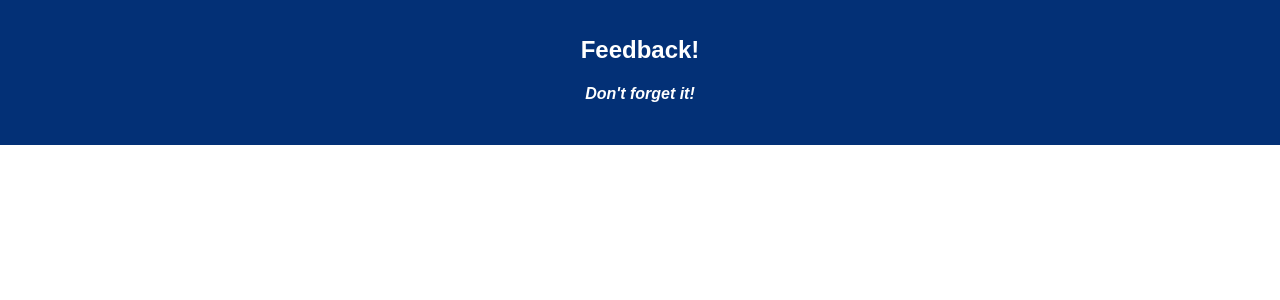
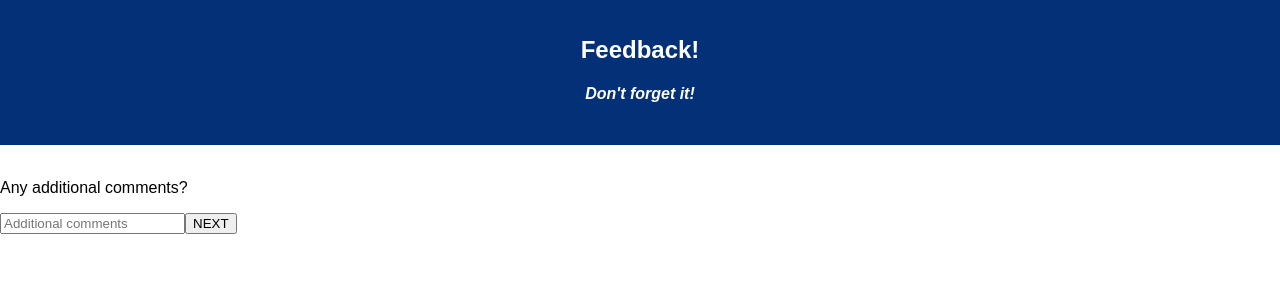
Before and after one commit to s-mahler/redux-feedback-loop, a React (Create React App) app: page /#/comments in a window 1280 px wide. Shown: the top 300 px of the page. Built offline with nearby package versions, Linux system fonts and the light colour scheme.

Commit message:
added comment route and submit to reducer

```diff
--- a/src/components/App/App.js
+++ b/src/components/App/App.js
@@ -5,7 +5,8 @@ import Feeling from '../Feeling/Feeling';
 import {HashRouter as Router, Route} from 'react-router-dom';
 import Understanding from '../Understanding/Understanding';
 import Supported from '../Supported/Supported';
-import Review from '../Review/Review'
+import Review from '../Review/Review';
+import Comments from '../Comments/Comments';
 
 class App extends Component {
   render() {
@@ -23,6 +24,7 @@ class App extends Component {
         <Route path="/understanding" component={Understanding}/>
         <Route path="/supported" component={Supported}/>
         <Route path="/review" component={Review}/>
+        <Route path="/comments" component={Comments}/>
       </Router>
     );
   }
--- a/src/components/Comments/Comments.js
+++ b/src/components/Comments/Comments.js
@@ -0,0 +1,33 @@
+import React, { Component } from 'react';
+import { connect } from 'react-redux';
+
+class Comments extends Component {
+    state = {
+        feeling: ''
+    }
+
+    handleSubmit = () => {
+        console.log(this.state.feeling);
+        this.props.dispatch({type: 'ADD_COMMENTS', payload: this.state.feeling})
+        this.props.history.push('/review');
+    }
+
+    handleChange = (event) => {
+        this.setState({
+          feeling: event.target.value
+        })
+      }
+
+    render () {
+        return (
+            <>
+            <p>Any additional comments?</p>
+            <input onChange={this.handleChange} type="text" placeholder="Additional comments"/>
+            <button onClick={this.handleSubmit}>NEXT</button>
+            </>
+
+        )
+    }
+}
+
+export default connect()(Comments);
--- a/src/components/Supported/Supported.js
+++ b/src/components/Supported/Supported.js
@@ -9,7 +9,7 @@ class Supported extends Component {
     handleSubmit = () => {
         console.log(this.state.feeling);
         this.props.dispatch({type: 'ADD_SUPPORTED', payload: this.state.feeling})
-        this.props.history.push('/review');
+        this.props.history.push('/comments');
     }
 
     handleChange = (event) => {
--- a/src/index.js
+++ b/src/index.js
@@ -15,6 +15,8 @@ const feedbackReducer = (state = {}, action) => {
             return {...state, understanding: action.payload};
         case 'ADD_SUPPORTED':
             return {...state, supported: action.payload};
+        case 'ADD_COMMENTS':
+            return {...state, comments: action.payload};
         default:
             return state;
     }
```
